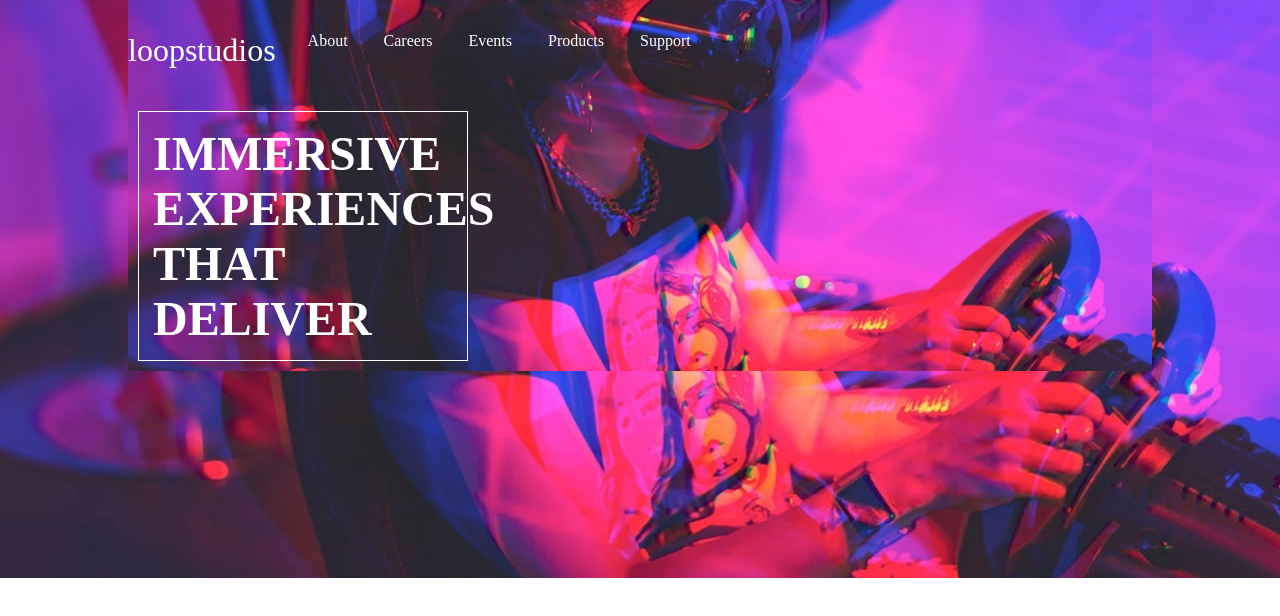
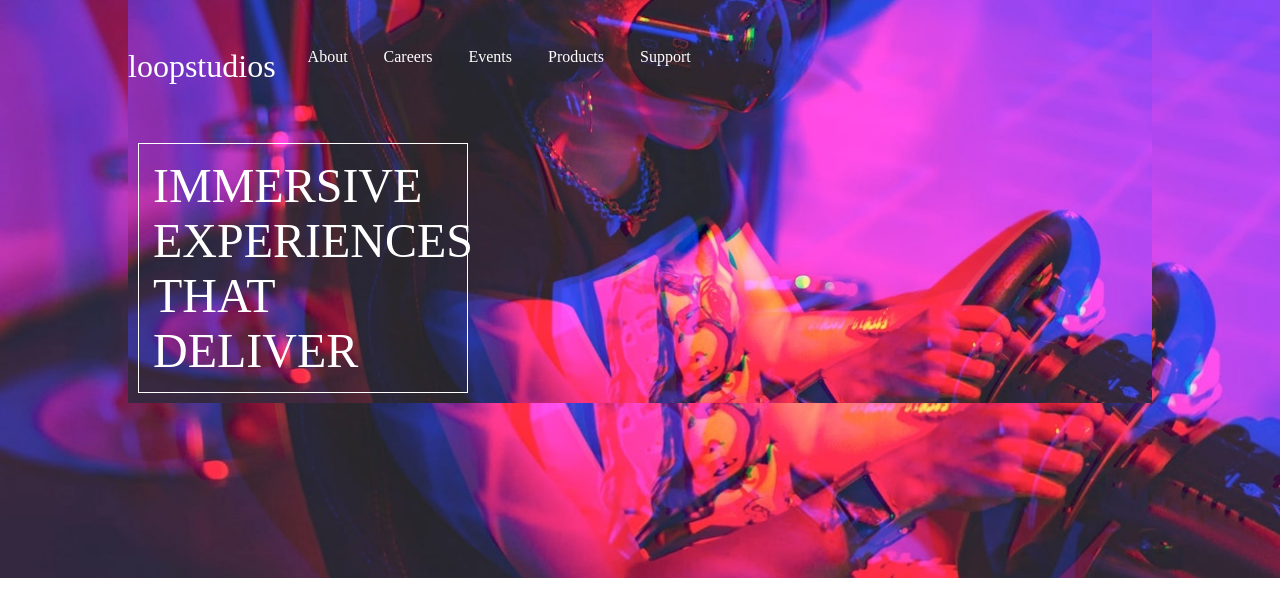
Before and after one commit to BCIDevelop/MiniHackaton, a plain HTML site: page index.html in a window 1280 px wide. Drawn offline with Linux system fonts and the light colour scheme.

Commit message:
cambios bj27

```diff
--- a/static/css/header.css
+++ b/static/css/header.css
@@ -3,7 +3,7 @@
         display: flex;
         justify-content: space-between;
         justify-items: center;
-        padding: 2em  0em;
+        padding: 3em  0em;
         width: 100%;
     }
     header#banner nav .logo{
@@ -18,6 +18,8 @@
         text-decoration: none;
         margin-left: 2em;
         border-bottom: 1px solid transparent;
+        padding-bottom: 10px;
+        transition: 0.5s ease-out;
     }
     header#banner nav ul li a:hover{
         border-bottom: 1px solid white;
@@ -30,4 +32,5 @@
         margin: 10px;
         width: 300px;
         padding: 14px;
+        font-weight: 100;
     }
```
